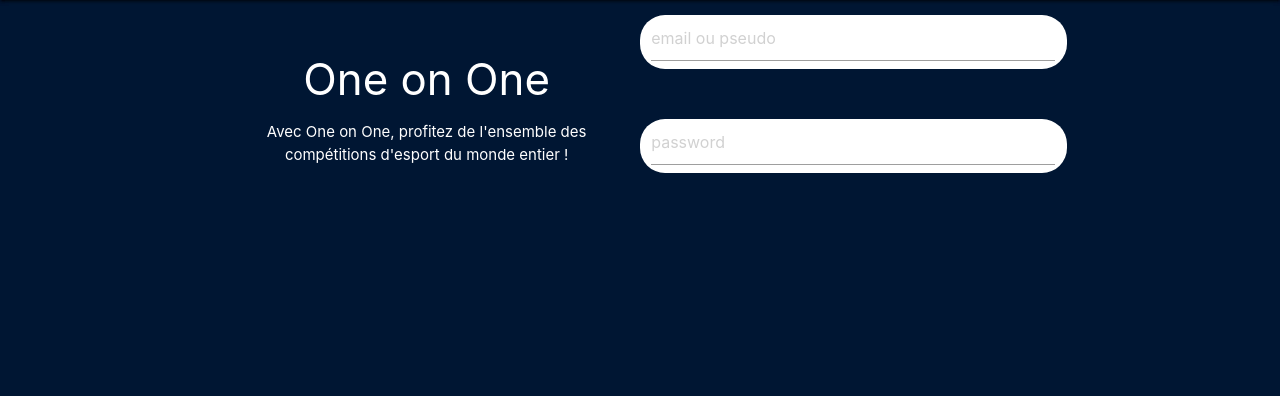
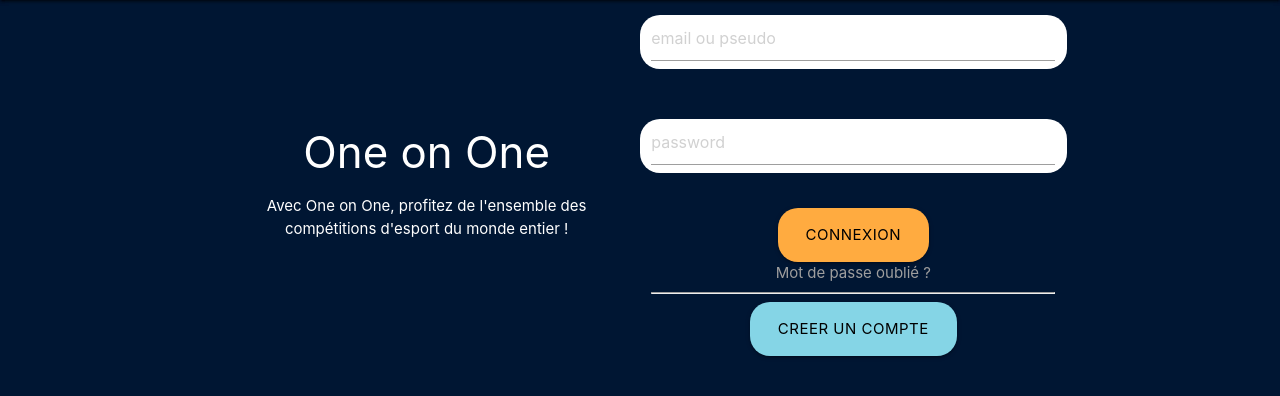
Before and after one commit to VincentQvy/Eleven, a PHP site: page /connexion.php in a window 1280 px wide. Shown: the part 64-460 px from the top of the page. Run offline with PHP 8.4, Linux system fonts and the light colour scheme.

Commit message:
modif navbar index et connexion

```diff
--- a/connexion.php
+++ b/connexion.php
@@ -34,6 +34,16 @@
                     <input id="password" type="password" placeholder="password" class="validate">
                 </div>
             </div>
+            <div>
+                <a class="waves-effect waves-light btn-large black-text jaune border">Connexion</a>
+            </div>
+            <div>
+            <a href='index.php' class="grey-text blue_bg">Mot de passe oublié ?</a>
+            </div>
+            <hr>
+            <div>
+                <a class="waves-effect waves-light btn-large black-text blue_light border">Creer un compte</a>
+            </div>
         </div>
         <div class='col s2'>
     </div>
--- a/materialize/css/styles.css
+++ b/materialize/css/styles.css
@@ -22,5 +22,5 @@
 }
 
 .border{
-    border-radius: 25px;
+    border-radius: 20px;
 }
```
Also changed, not shown: index.php (+5 -5 lines).
